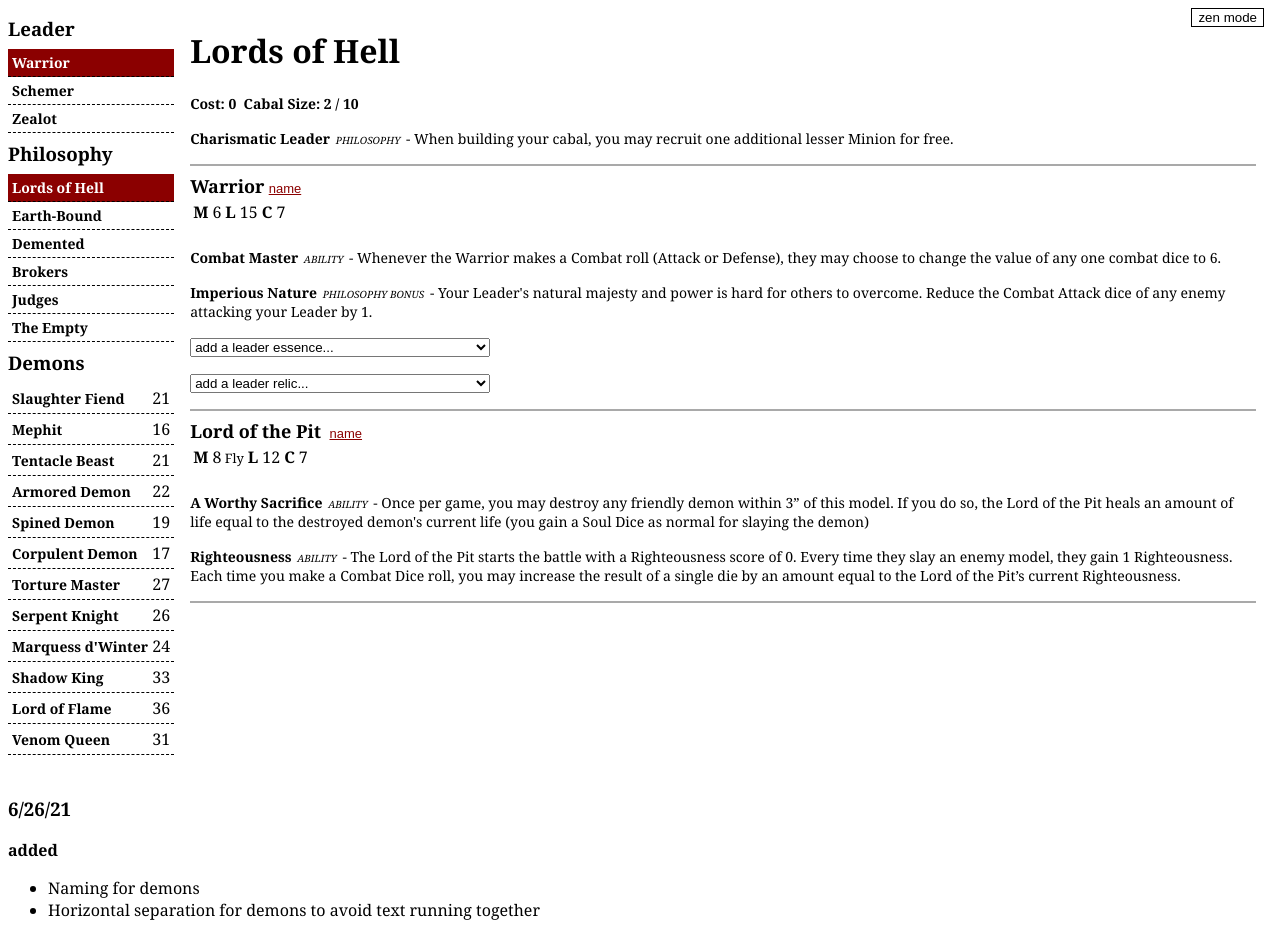
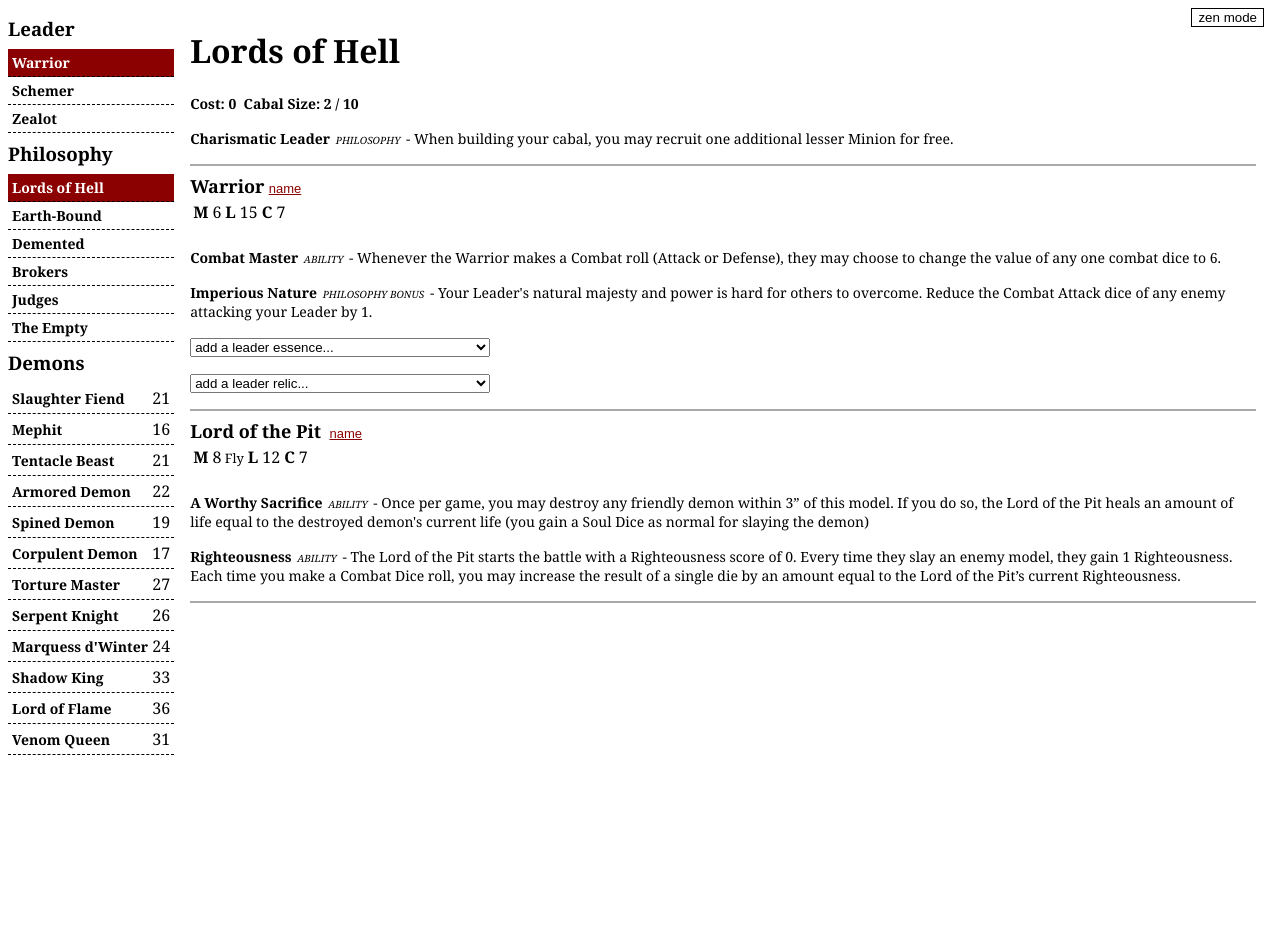
Before and after one commit to dkraytsberg/cabal-builder, a React (Create React App) app: page / in a window 1280 px wide. Shown: the top 939 px of the page. After the commit the page ends 800 px from the top, so only its background shows below. Built offline with nearby package versions, Linux system fonts and the light colour scheme.

Commit message:
hide changelog :P

```diff
--- a/src/App.tsx
+++ b/src/App.tsx
@@ -35,7 +35,7 @@ function App() {
           <Roster />
         </main>
       </div>
-      <ChangeLog />
+      {/* <ChangeLog /> */}
     </div>
   );
 }
```
